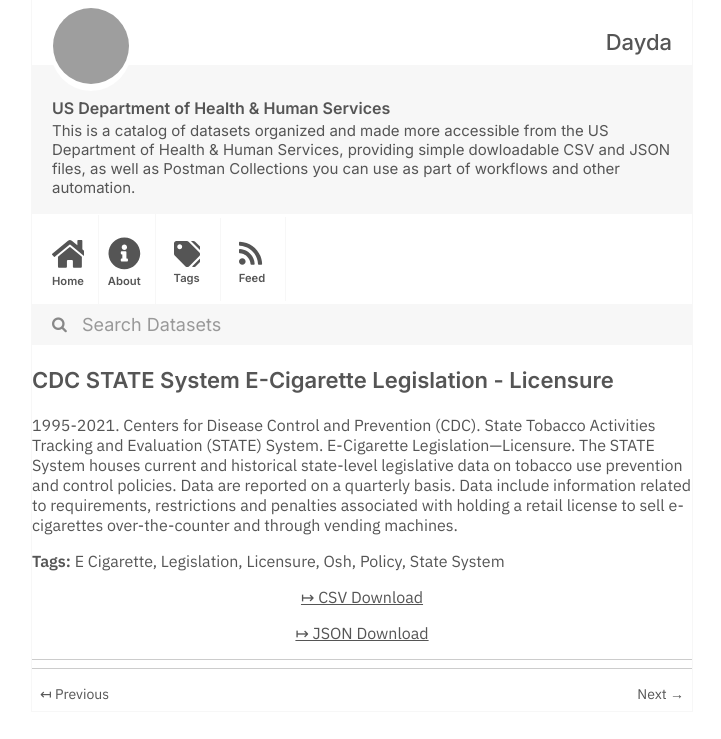
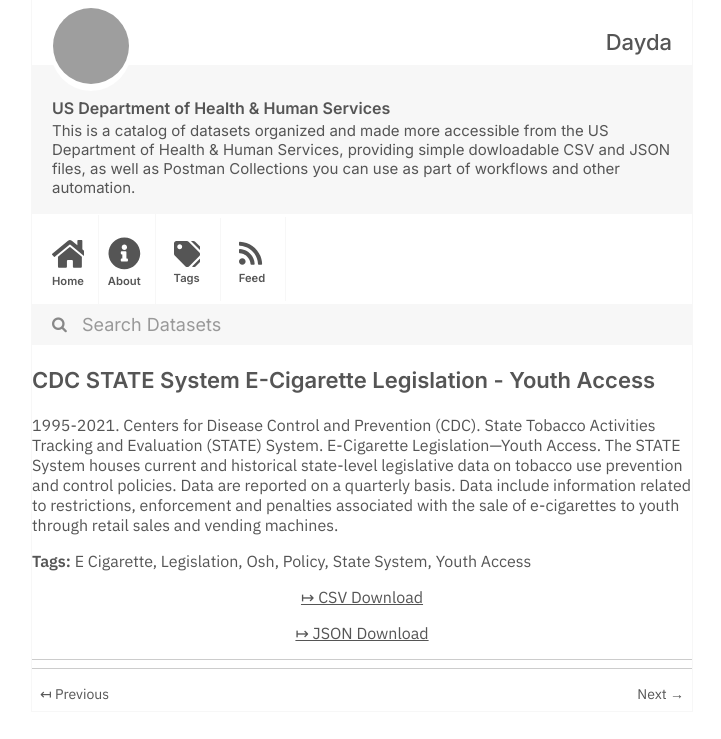
Before and after one commit to dayda-entities/us-department-of-health-and-human-services, a Jekyll site: the page built from _posts/2020-11-10-cdc-state-system-e-cigarette-l.md, in a window 1280 px wide, cut to the strip 0-739 px from the top of the page. Shown: the whole strip, without its empty margins (278-999 px from the left). Built offline with Jekyll 4.4.1, drawn with Linux system fonts in a browser that asks for light colours; grey boxes are pictures that could not be loaded.

Commit message:
Publish Data

```diff
--- a/_posts/2020-11-10-cdc-state-system-e-cigarette-l.md
+++ b/_posts/2020-11-10-cdc-state-system-e-cigarette-l.md
@@ -1,20 +1,20 @@
 ---
-title: CDC STATE System E-Cigarette Legislation - Licensure
-created: '2020-11-10T16:17:11.397567'
-modified: '2021-04-25T19:48:56.677684'
+title: CDC STATE System E-Cigarette Legislation - Youth Access
+created: '2020-11-10T16:17:12.016741'
+modified: '2021-04-17T02:20:16.438409'
 state: active
 type: dataset
 tags:
   - E Cigarette
   - Legislation
-  - Licensure
   - Osh
   - Policy
   - State System
+  - Youth Access
 groups: []
-csv_url: 'https://data.cdc.gov/api/views/ne52-uraz/rows.csv?accessType=DOWNLOAD'
-json_url: 'https://data.cdc.gov/api/views/ne52-uraz/rows.json?accessType=DOWNLOAD'
+csv_url: 'https://data.cdc.gov/api/views/8zea-kwnt/rows.csv?accessType=DOWNLOAD'
+json_url: 'https://data.cdc.gov/api/views/8zea-kwnt/rows.json?accessType=DOWNLOAD'
 layout: post
 
 ---
-1995-2021. Centers for Disease Control and Prevention (CDC). State Tobacco Activities Tracking and Evaluation (STATE) System.  E-Cigarette Legislation—Licensure. The STATE System houses current and historical state-level legislative data on tobacco use prevention and control policies.  Data are reported on a quarterly basis. Data include information related to requirements, restrictions and penalties associated with holding a retail license to sell e-cigarettes over-the-counter and through vending machines.
+1995-2021. Centers for Disease Control and Prevention (CDC). State Tobacco Activities Tracking and Evaluation (STATE) System. E-Cigarette Legislation—Youth Access. The STATE System houses current and historical state-level legislative data on tobacco use prevention and control policies.  Data are reported on a quarterly basis. Data include information related to restrictions, enforcement and penalties associated with the sale of e-cigarettes to youth through retail sales and vending machines.
```
